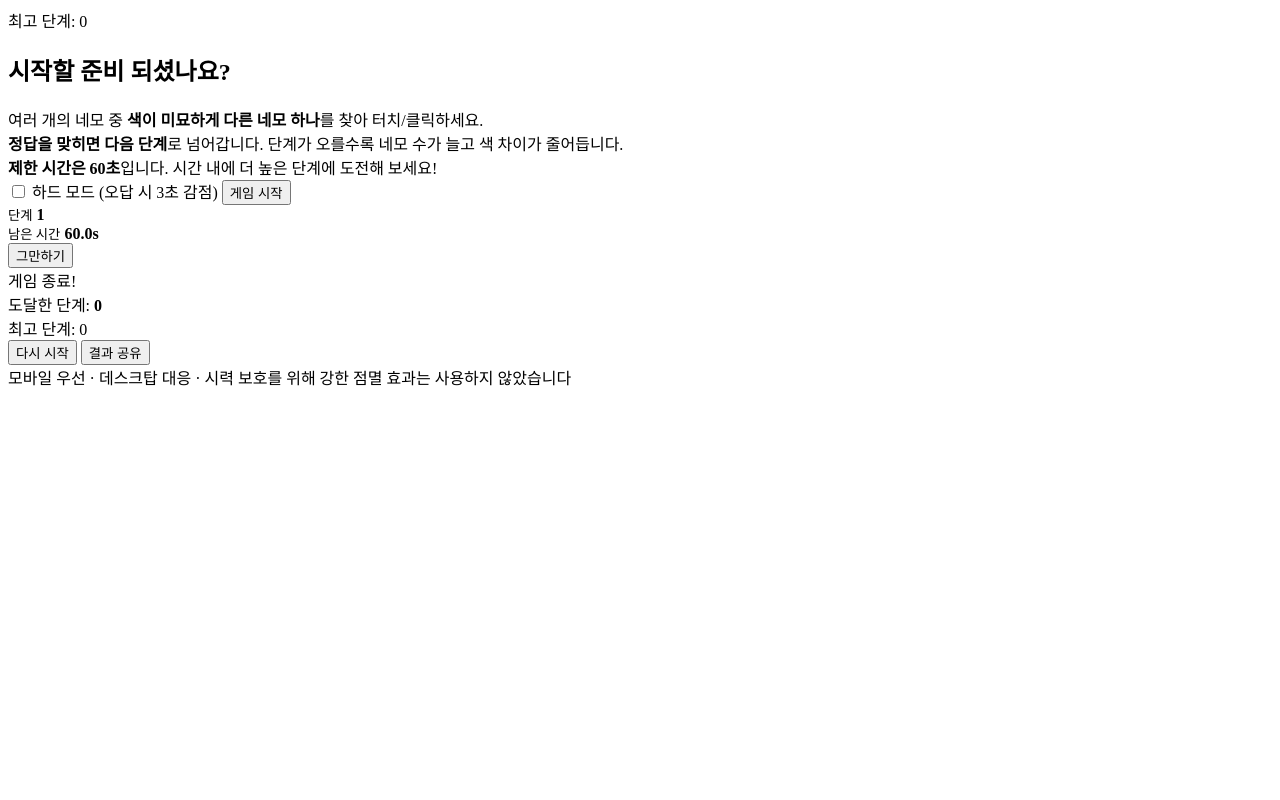
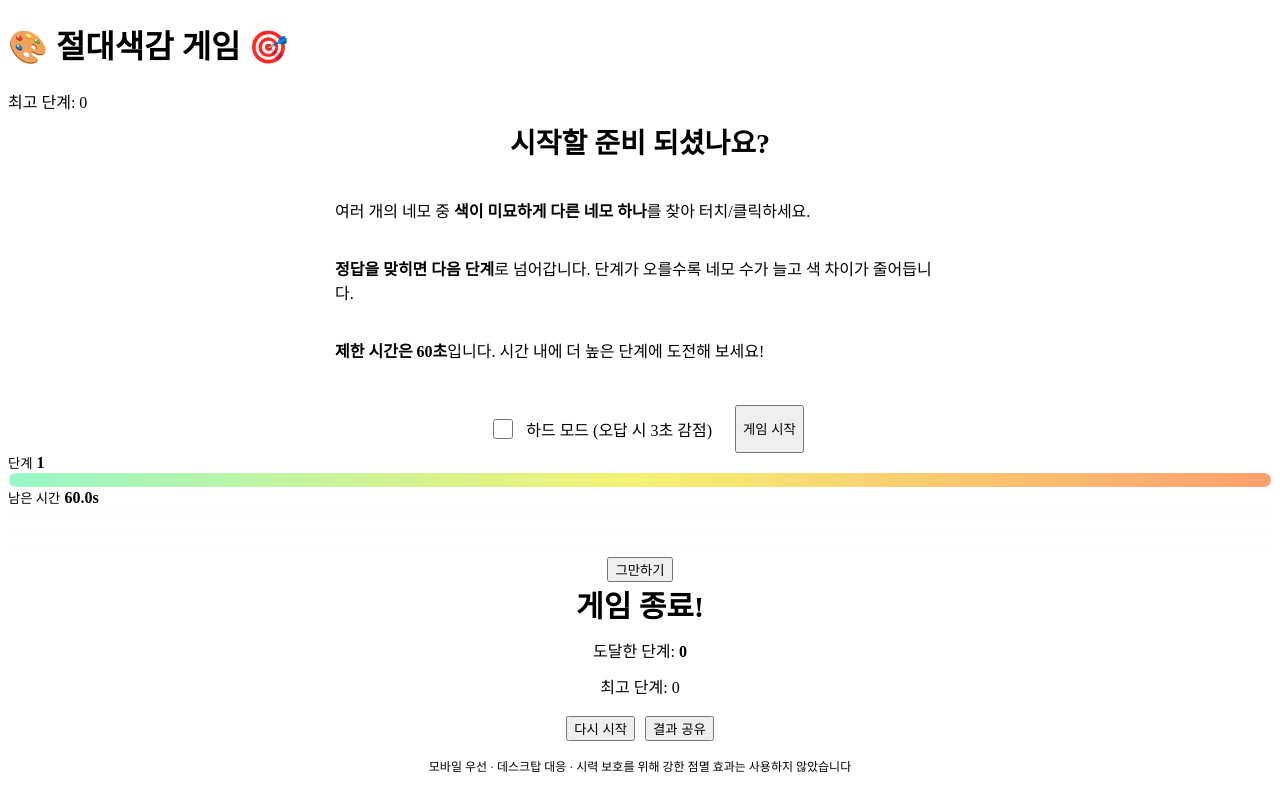
Before and after one commit to early-developer-club/color-game-minji, a plain HTML site: page index.html in a window 1280 px wide. Drawn offline with Linux system fonts and the light colour scheme.

Commit message:
Update index.html

```diff
--- a/index.html
+++ b/index.html
@@ -1,8 +1,26 @@
 <!DOCTYPE html>
-</div>
-<div class="sub" id="bestLabel" aria-live="polite">최고 단계: 0</div>
-</header>
+<html lang="ko">
+<head>
+  <meta charset="UTF-8" />
+  <meta name="viewport" content="width=device-width, initial-scale=1" />
+  <title>절대색감 게임</title>
 
+  <!-- 여기가 맞아요: 같은 폴더라서 ./ 경로 -->
+  <link rel="stylesheet" href="./style.css">
+  <script defer src="./script.js"></script>
+</head>
+<body>
+  <div class="app">
+    <div class="card pad">
+      <header class="app-header">
+        <div class="brand">
+          <div class="logo" aria-hidden="true"></div>
+          <div>
+            <h1>🎨 절대색감 게임 🎯</h1>
+            <div class="sub" id="bestLabel" aria-live="polite">최고 단계: 0</div>
+          </div>
+        </div>
+      </header>
 
 <!-- 시작 화면 -->
 <section class="screen active" id="screen-start">
```
